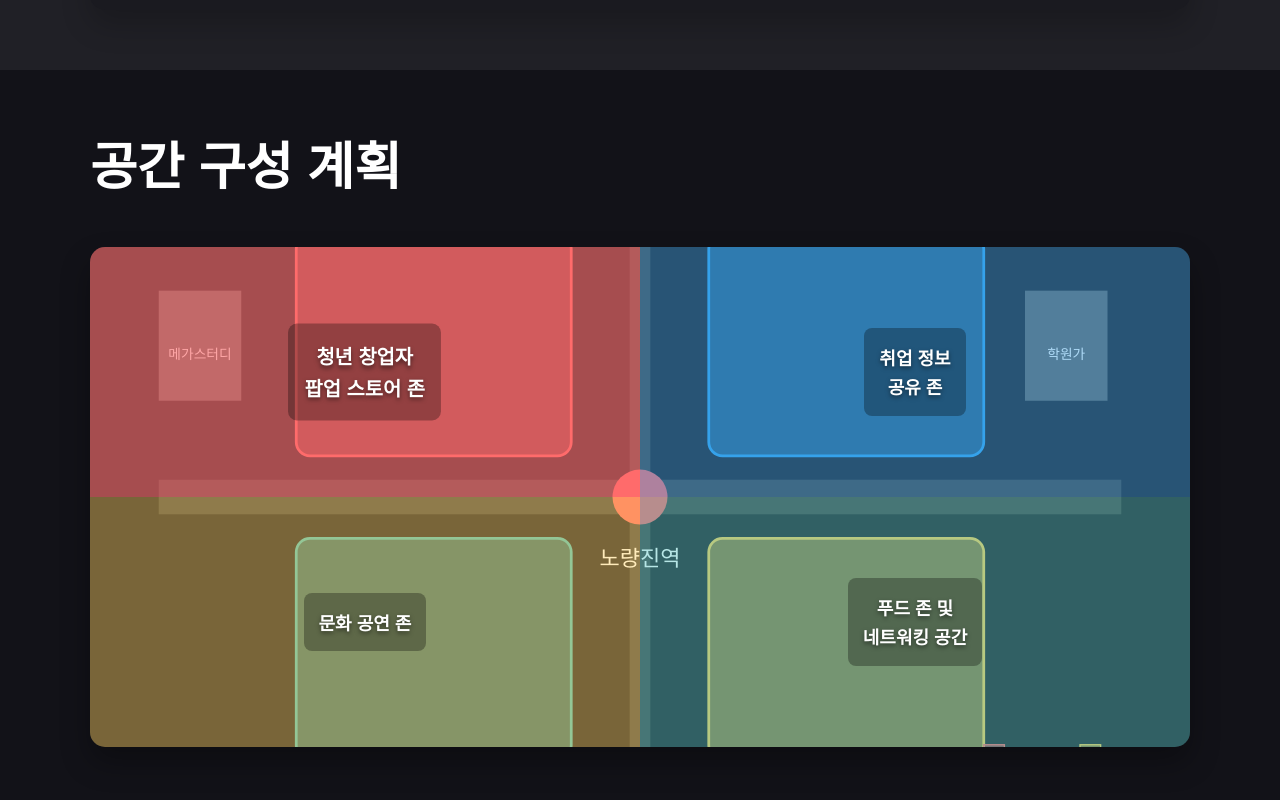
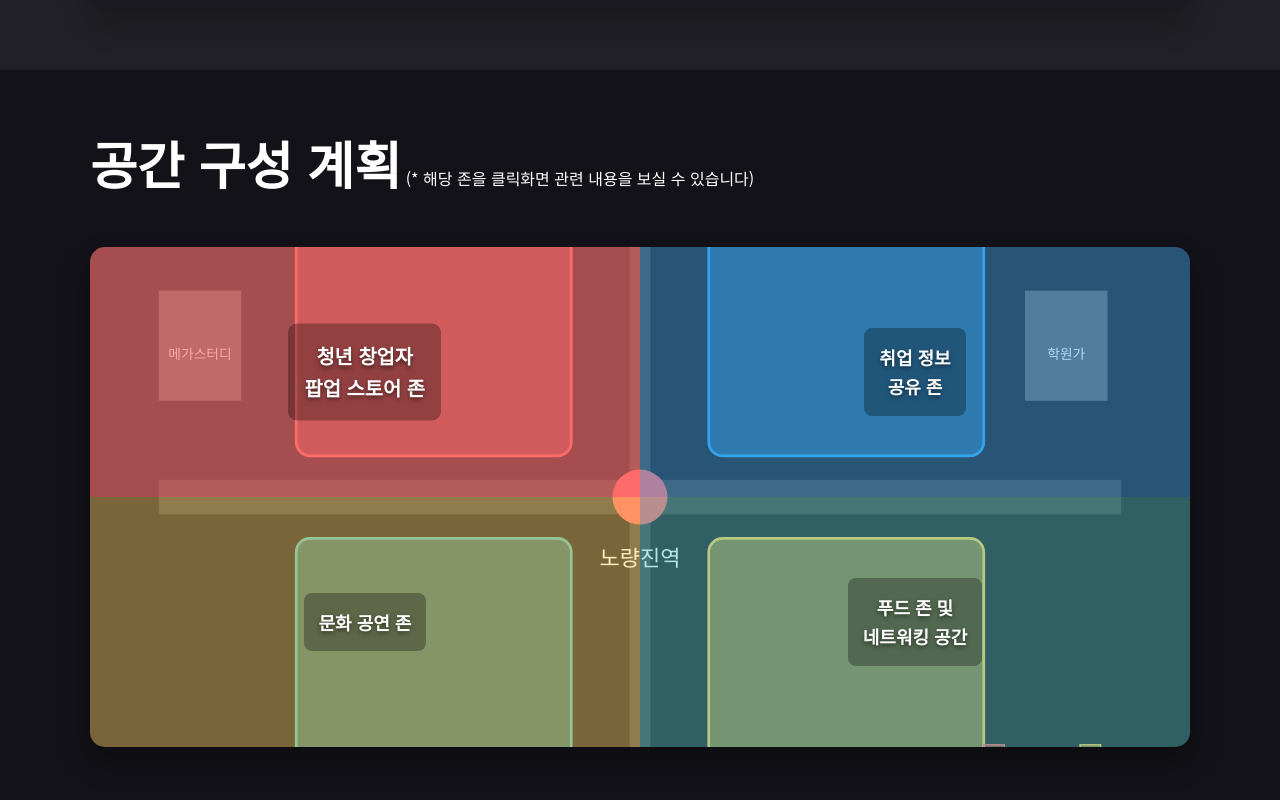
Before and after one commit to yonghwan1106/night_market, a plain HTML site: page pages/improvements.html in a window 1280 px wide. Shown: the part 1540-2340 px from the top of the page. Drawn offline with Linux system fonts and the light colour scheme.

Commit message:
Update improvements.html

```diff
--- a/pages/improvements.html
+++ b/pages/improvements.html
@@ -136,7 +136,7 @@
     <section class="section space-section">
         <div class="container">
             <h2 class="section-title animate-fade-up">공간 구성 계획</h2>
-
+            (* 해당 존을 클릭화면 관련 내용을 보실 수 있습니다)
             <div class="space-visual animate-fade-up">
                 <div class="space-map">
                     <img src="../images/space-map.svg" width="80%" alt="공간 구성 맵" class="map-image">
```
